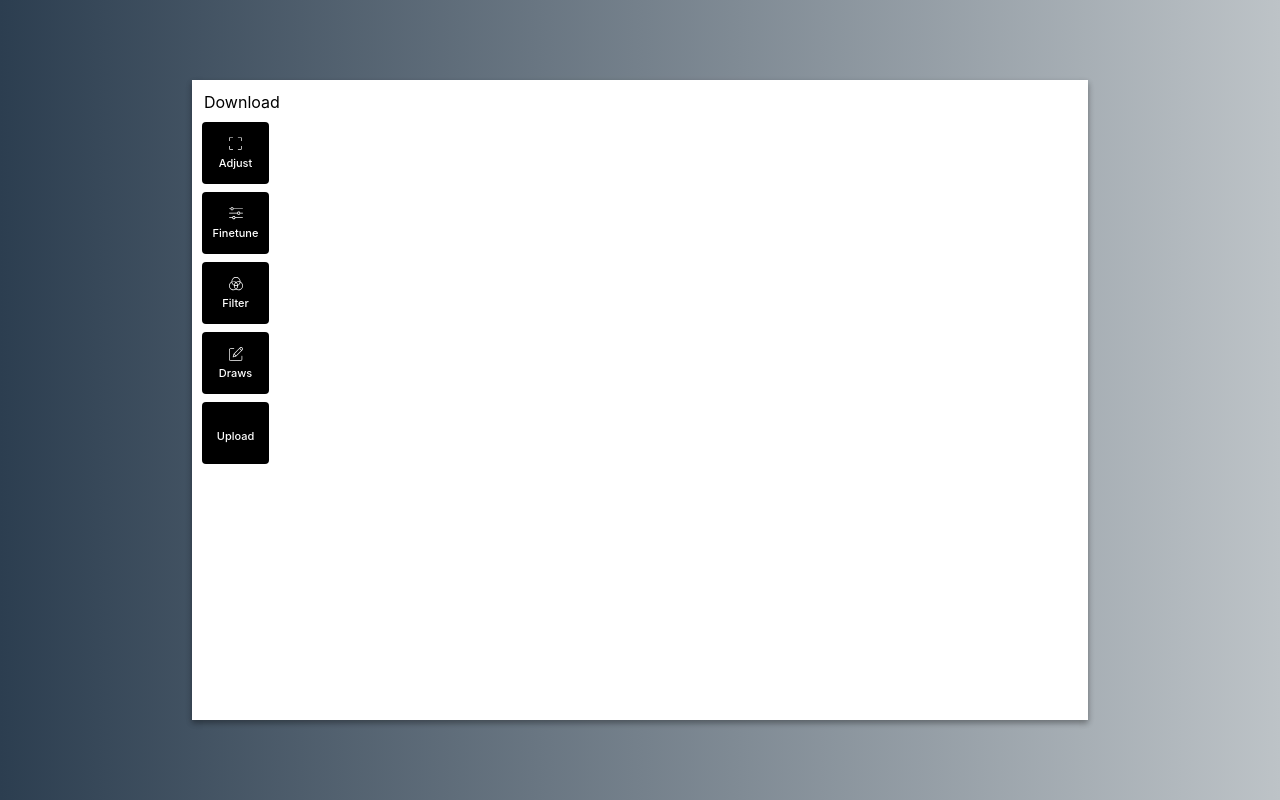
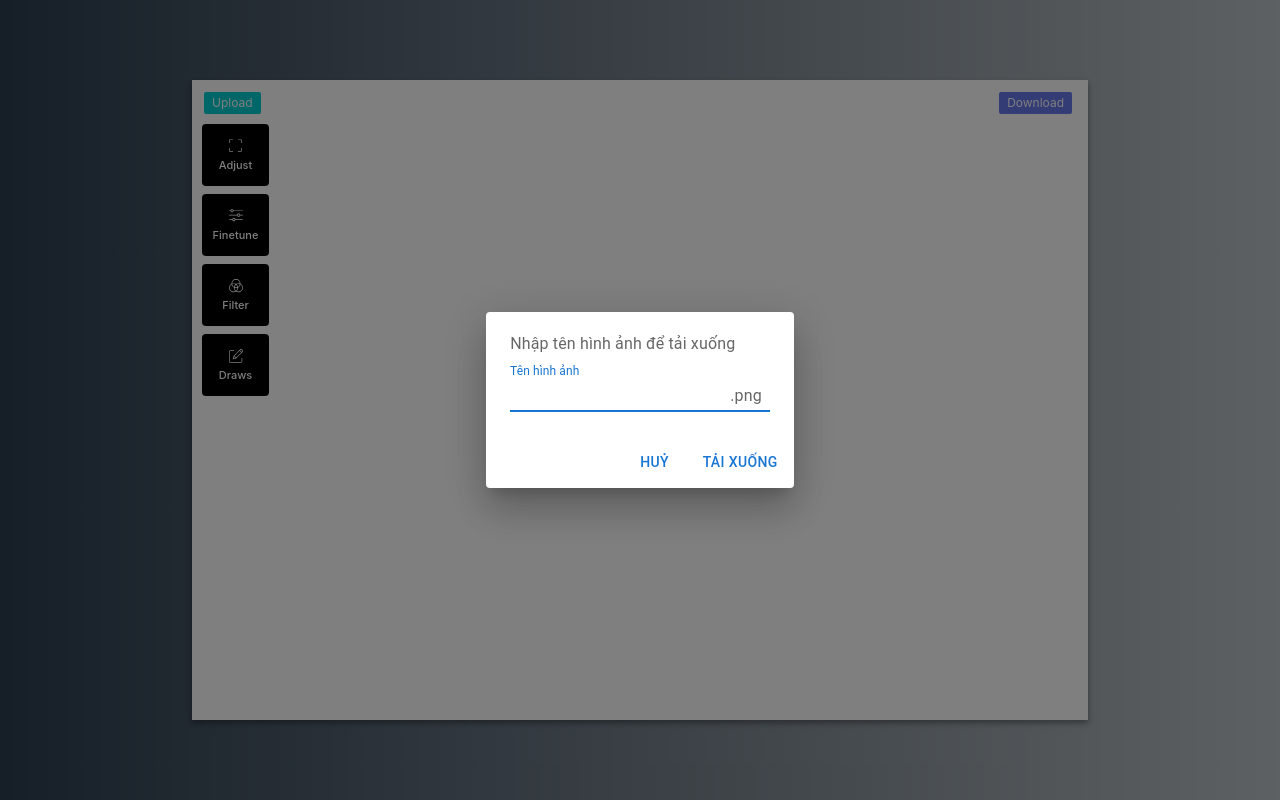
Before and after one commit to xauuu/image-editor-app, a React (Create React App) app: page / in a window 1280 px wide. Both pictures are taken after a click on the element "Download". Built offline with nearby package versions, Linux system fonts and the light colour scheme.

Commit message:
:+1: Add button Download and upload

```diff
--- a/src/components/Canvas/Konva.js
+++ b/src/components/Canvas/Konva.js
@@ -4,10 +4,9 @@ import useImage from "use-image";
 import Konva from "konva";
 import { useSelector } from "react-redux";
 
-const Konvas = ({ height, width }) => {
+const Konvas = ({ imageRef, height, width }) => {
     const { imgUrl, imgName, image: img } = useSelector((state) => state.img);
-    const [image, setImage] = useState()
-    const imageRef = React.useRef();
+    const [image, setImage] = useState();
     const { brighten, contrast, blur } = useSelector((state) => state.value);
     const { flipx, flipy } = useSelector((state) => state.flip);
     const [coordinates, setCoordinates] = useState({
@@ -22,20 +21,17 @@ const Konvas = ({ height, width }) => {
 
     useEffect(() => {
         const imgLoad = new window.Image();
-        imgLoad.src = img
-        imgLoad.crossOrigin = 'anonymous'
+        imgLoad.src = img;
+        imgLoad.crossOrigin = "anonymous";
         imgLoad.onload = () => {
-            setImage(imgLoad)
-        }
-    }, [img])
-
-    useEffect(() => {
-        var scale1 = Math.min(width / image?.width, height / image?.height);
-        setImageAttr({
-            width: image?.width * scale1,
-            height: image?.height * scale1,
-        });
-    }, [image]);
+            setImage(imgLoad);
+            var scale1 = Math.min(width / imgLoad?.width, height / imgLoad?.height);
+            setImageAttr({
+                width: imgLoad?.width * scale1,
+                height: imgLoad?.height * scale1,
+            });
+        };
+    }, [img]);
 
     useEffect(() => {
         if (image) {
--- a/src/components/Canvas/index.js
+++ b/src/components/Canvas/index.js
@@ -7,7 +7,7 @@ import FineTune from "../ToolBar/FineTune.js";
 import { useSelector } from "react-redux";
 import Adjust from "./../ToolBar/Adjust";
 
-const Canvas = ({ imageUrl, setImageUrl, file, setFile }) => {
+const Canvas = ({ imageRef }) => {
     const canvasRef = useRef();
     const [canvas, setCanvas] = useState({ height: 0, width: 0 });
 
@@ -27,20 +27,13 @@ const Canvas = ({ imageUrl, setImageUrl, file, setFile }) => {
             <div ref={canvasRef} className="canvas-container">
                 {isLoading && <Loading />}
                 <Konvas
-                    imageUrl={imageUrl}
+                    imageRef={imageRef}
                     height={canvas.height}
                     width={canvas.width}
                 />
             </div>
             <div className="tool-bar">
-                {tab === "filter" && (
-                    <Filters
-                        setImageUrl={setImageUrl}
-                        file={file}
-                        setFile={setFile}
-                        setIsLoading={setIsLoading}
-                    />
-                )}
+                {tab === "filter" && <Filters setIsLoading={setIsLoading} />}
 
                 {tab === "finetune" && <FineTune />}
                 {tab === "adjust" && <Adjust />}
--- a/src/components/Main/index.js
+++ b/src/components/Main/index.js
@@ -6,13 +6,17 @@ import TopBar from "../TopBar/index.js";
 import "./index.css";
 
 const Main = () => {
-
+    const imageRef = React.useRef();
     return (
         <div className="container">
-            <TopBar />
+            <span></span>
+            <span></span>
+            <span></span>
+            <span></span>
+            <TopBar imageRef={imageRef} />
             <div className="main">
                 <SideBar />
-                <Canvas />
+                <Canvas imageRef={imageRef} />
             </div>
         </div>
     );
--- a/src/components/SideBar/index.js
+++ b/src/components/SideBar/index.js
@@ -3,7 +3,7 @@ import TabItem from "./TabItem.js";
 import "./SideBar.css";
 import { SVGAdjust, SVGFinetune, SVGFilter, SVGDraw } from "../../utils/svg.js";
 import { useDispatch, useSelector } from "react-redux";
-import { IMG_CHANGE, IMG_NAME_CHANGE, IMG_UPLOAD } from './../../store/actions';
+import { IMG_CHANGE, IMG_NAME_CHANGE, IMG_UPLOAD } from "./../../store/actions";
 
 const tabs = [
     {
@@ -29,36 +29,7 @@ const tabs = [
 ];
 
 const SideBar = () => {
-    const fileRef = useRef(null);
-    const dispatch = useDispatch()
     const { tab } = useSelector((state) => state.tab);
-
-    const handleClick = (e) => {
-        fileRef.current.click();
-    };
-
-    const convertBase64 = (file) => {
-        return new Promise((resolve, reject) => {
-          const fileReader = new FileReader();
-          fileReader.readAsDataURL(file)
-          fileReader.onload = () => {
-            resolve(fileReader.result);
-          }
-          fileReader.onerror = (error) => {
-            reject(error);
-          }
-        })
-      }
-
-    const handleChange = async (e) => {
-        const file = e.target.files[0]
-        const base64 = await convertBase64(file)
-        dispatch({
-            type: IMG_UPLOAD,
-            url: base64,
-            name: e.target.files[0].name
-        })
-    };
 
     return (
         <div className="sideBar">
@@ -71,16 +42,6 @@ const SideBar = () => {
                     isSelected={tab === item.tab}
                 />
             ))}
-            <div className="sideBar-item" onClick={handleClick}>
-                <label>Upload</label>
-                <input
-                    ref={fileRef}
-                    className="imageUpload"
-                    type="file"
-                    accept="image/*"
-                    onChange={handleChange}
-                />
-            </div>
         </div>
     );
 };
--- a/src/components/ToolBar/Adjust.js
+++ b/src/components/ToolBar/Adjust.js
@@ -20,13 +20,13 @@ const adjusts = [
         id: 1,
         tool: "flipx",
         name: "Flip X",
-        icon: <CgEditFlipH />,
+        icon: <CgEditFlipV />,
     },
     {
         id: 1,
         tool: "flipy",
         name: "Flip Y",
-        icon: <CgEditFlipV />,
+        icon: <CgEditFlipH />,
     },
 ];
 
--- a/src/components/TopBar/index.js
+++ b/src/components/TopBar/index.js
@@ -1,26 +1,134 @@
 import React from "react";
+import Button from "@mui/material/Button";
+import TextField from "@mui/material/TextField";
+import Dialog from "@mui/material/Dialog";
+import DialogActions from "@mui/material/DialogActions";
+import DialogContent from "@mui/material/DialogContent";
+import DialogContentText from "@mui/material/DialogContentText";
+import InputAdornment from "@mui/material/InputAdornment";
+import { useDispatch } from "react-redux";
+import { FINETUNE_VALUE_CHANGE, IMG_UPLOAD } from "./../../store/actions";
 import "./TopBar.css";
-import { useDispatch } from 'react-redux';
-import { FINETUNE_VALUE_CHANGE } from './../../store/actions';
 
-const TopBar = () => {
+function downloadURI(uri, name) {
+    var link = document.createElement("a");
+    link.download = name;
+    link.href = uri;
+    document.body.appendChild(link);
+    link.click();
+    document.body.removeChild(link);
+}
 
-    const dispatch = useDispatch()
+const TopBar = ({ imageRef }) => {
+    const fileRef = React.useRef(null);
+    const [open, setOpen] = React.useState(false);
+    const [imgName, setImgName] = React.useState(null);
+    const dispatch = useDispatch();
 
-    const handleClick = () => {
+    const handleDownloadClick = () => {
+        setOpen(true);
+    };
+
+    const handleDownload = () => {
+        const uri = imageRef.current.toDataURL();
+        if (imgName != null) {
+            downloadURI(uri, imgName + ".png");
+            setOpen(false);
+            setImgName(null);
+        }
+    };
+
+    const handleClose = () => {
+        setOpen(false);
+    };
+
+    const handleUploadClick = (e) => {
+        fileRef.current.click();
+    };
+
+    const convertBase64 = (file) => {
+        return new Promise((resolve, reject) => {
+            const fileReader = new FileReader();
+            fileReader.readAsDataURL(file);
+            fileReader.onload = () => {
+                resolve(fileReader.result);
+            };
+            fileReader.onerror = (error) => {
+                reject(error);
+            };
+        });
+    };
+
+    const handleFileChange = async (e) => {
+        const file = e.target.files[0];
+        const base64 = await convertBase64(file);
         dispatch({
-            type: FINETUNE_VALUE_CHANGE,
-            brighten: 0,
-            blur: 0,
-            contrast: 0
-        })
-    }
+            type: IMG_UPLOAD,
+            url: base64,
+            name: e.target.files[0].name,
+        });
+    };
+
+    const handleInputChange = (e) => {
+        setImgName(e.target.value);
+    };
 
     return (
         <div className="topbar">
-            <div className="button-download" onClick={handleClick}>
+            <div className="button upload" onClick={handleUploadClick}>
+                <span>Upload</span>
+                <input
+                    ref={fileRef}
+                    className="imageUpload"
+                    type="file"
+                    accept="image/*"
+                    onChange={handleFileChange}
+                />
+            </div>
+            <div className="button download" onClick={handleDownloadClick}>
                 <span>Download</span>
             </div>
+            <Dialog open={open} onClose={handleClose}>
+                <DialogContent>
+                    <DialogContentText>
+                        Nhập tên hình ảnh để tải xuống
+                    </DialogContentText>
+                    {/* <TextField
+                        autoFocus
+                        value={imgName}
+                        margin="dense"
+                        id="name"
+                        label="Tên hình ảnh"
+                        type="text"
+                        fullWidth
+                        variant="standard"
+                        onChange={handleInputChange}
+                        endAdornment={<InputAdornment position="end">kg</InputAdornment>}
+                    /> */}
+                    <TextField
+                        autoFocus
+                        value={imgName}
+                        margin="dense"
+                        id="name"
+                        label="Tên hình ảnh"
+                        type="text"
+                        fullWidth
+                        variant="standard"
+                        onChange={handleInputChange}
+                        InputProps={{
+                            endAdornment: (
+                                <InputAdornment position="start">
+                                    .png
+                                </InputAdornment>
+                            ),
+                        }}
+                    />
+                </DialogContent>
+                <DialogActions>
+                    <Button onClick={handleClose}>Huỷ</Button>
+                    <Button onClick={handleDownload}>Tải xuống</Button>
+                </DialogActions>
+            </Dialog>
         </div>
     );
 };
```
